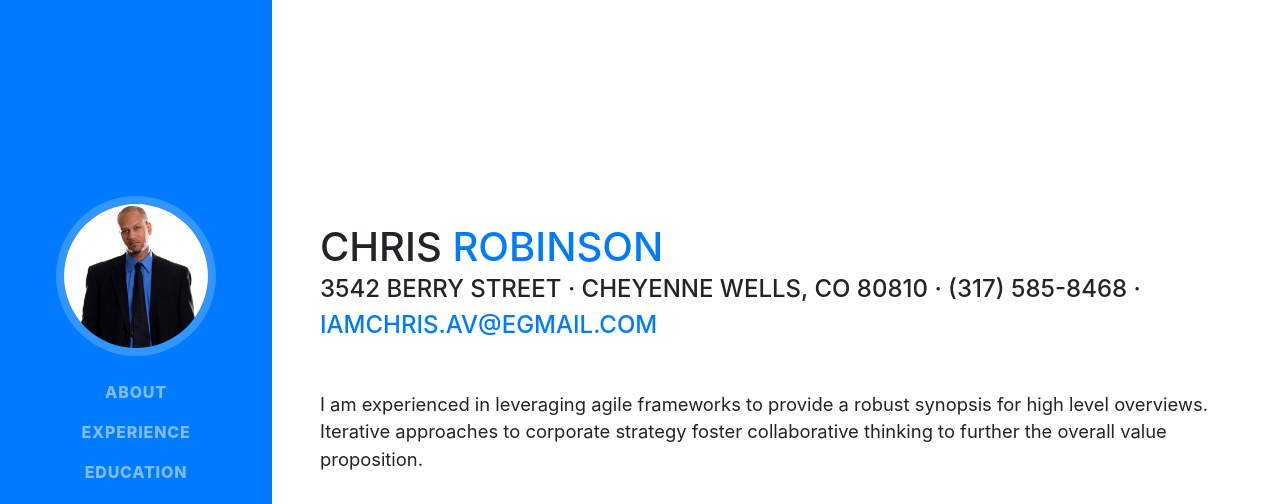
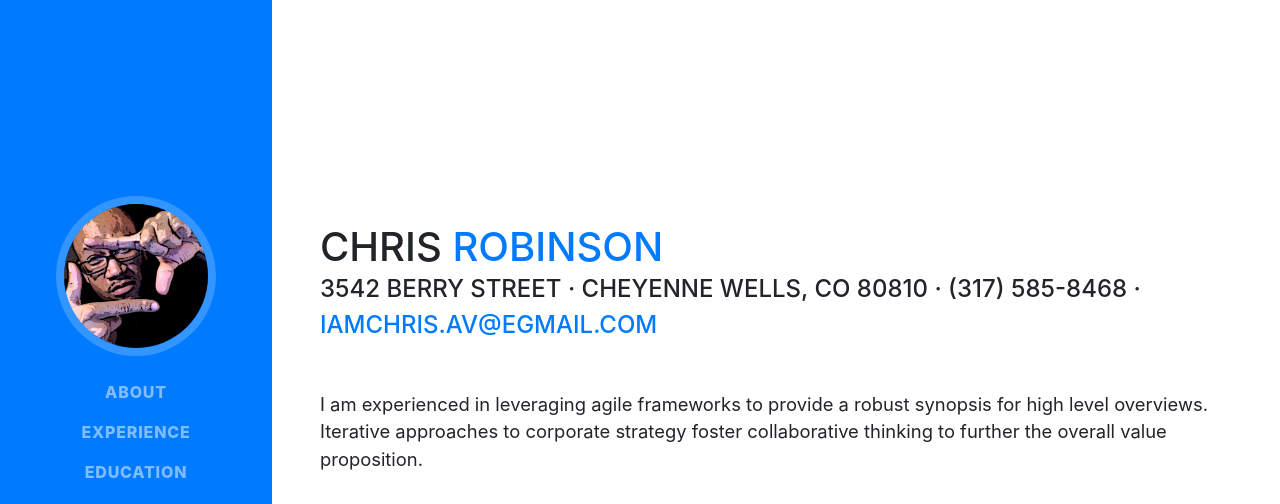
Before and after one commit to 17digital/iamchris-resume, a website with bundled scripts: page index.html in a window 1280 px wide. Shown: the top 504 px of the page. Built offline with nearby package versions, Linux system fonts and the light colour scheme; a web font is replaced by a local one.

Commit message:
Update index.html

```diff
--- a/index.html
+++ b/index.html
@@ -29,7 +29,7 @@
       <a class="navbar-brand js-scroll-trigger" href="#page-top">
         <span class="d-block d-lg-none">Clarence Taylor</span>
         <span class="d-none d-lg-block">
-          <img class="img-fluid img-profile rounded-circle mx-auto mb-2" src="img/profile2.jpg" alt="">
+          <img class="img-fluid img-profile rounded-circle mx-auto mb-2" src="img/profile5.jpg" alt="">
         </span>
       </a>
       <button class="navbar-toggler" type="button" data-toggle="collapse" data-target="#navbarSupportedContent" aria-controls="navbarSupportedContent" aria-expanded="false" aria-label="Toggle navigation">
```
